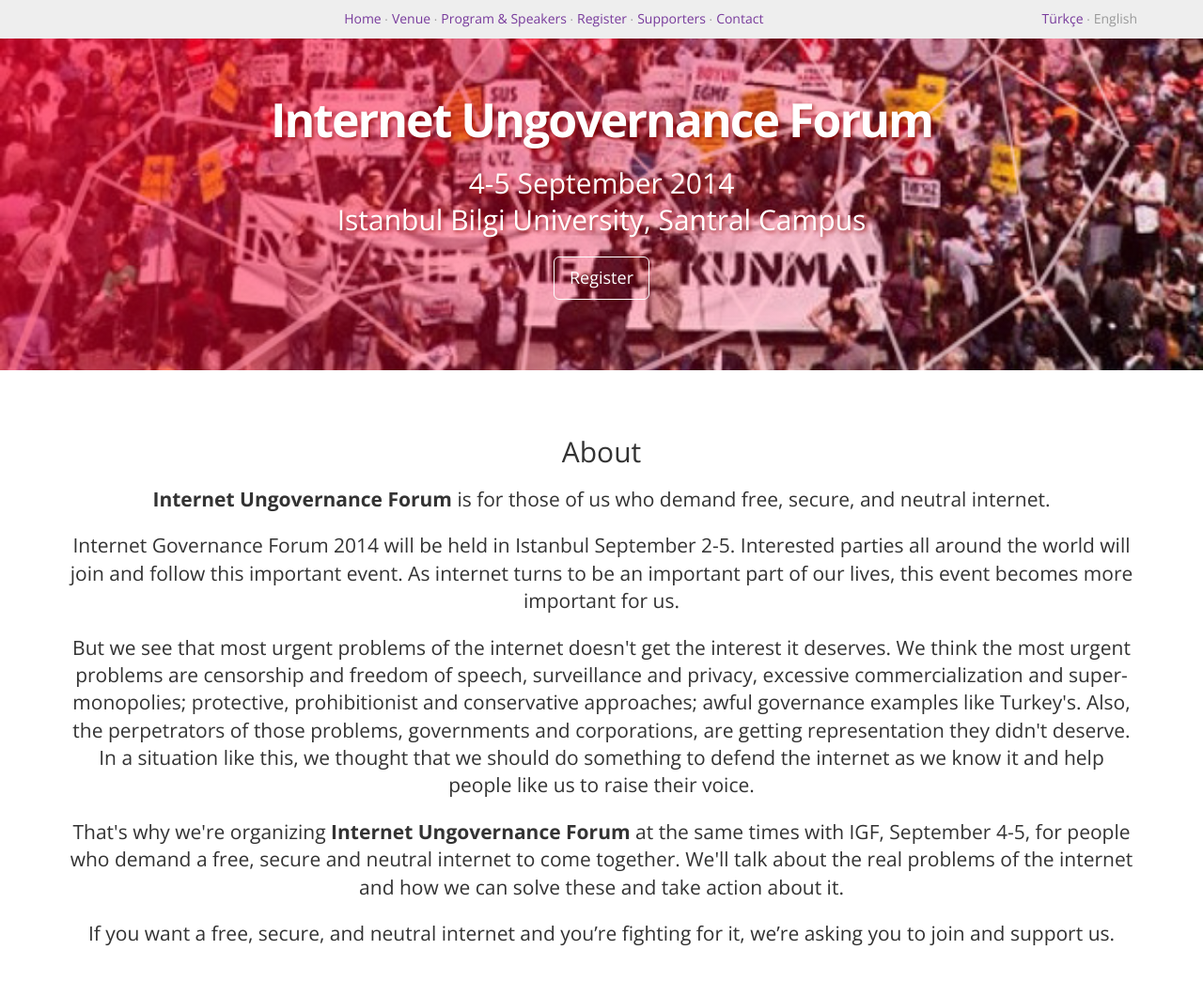
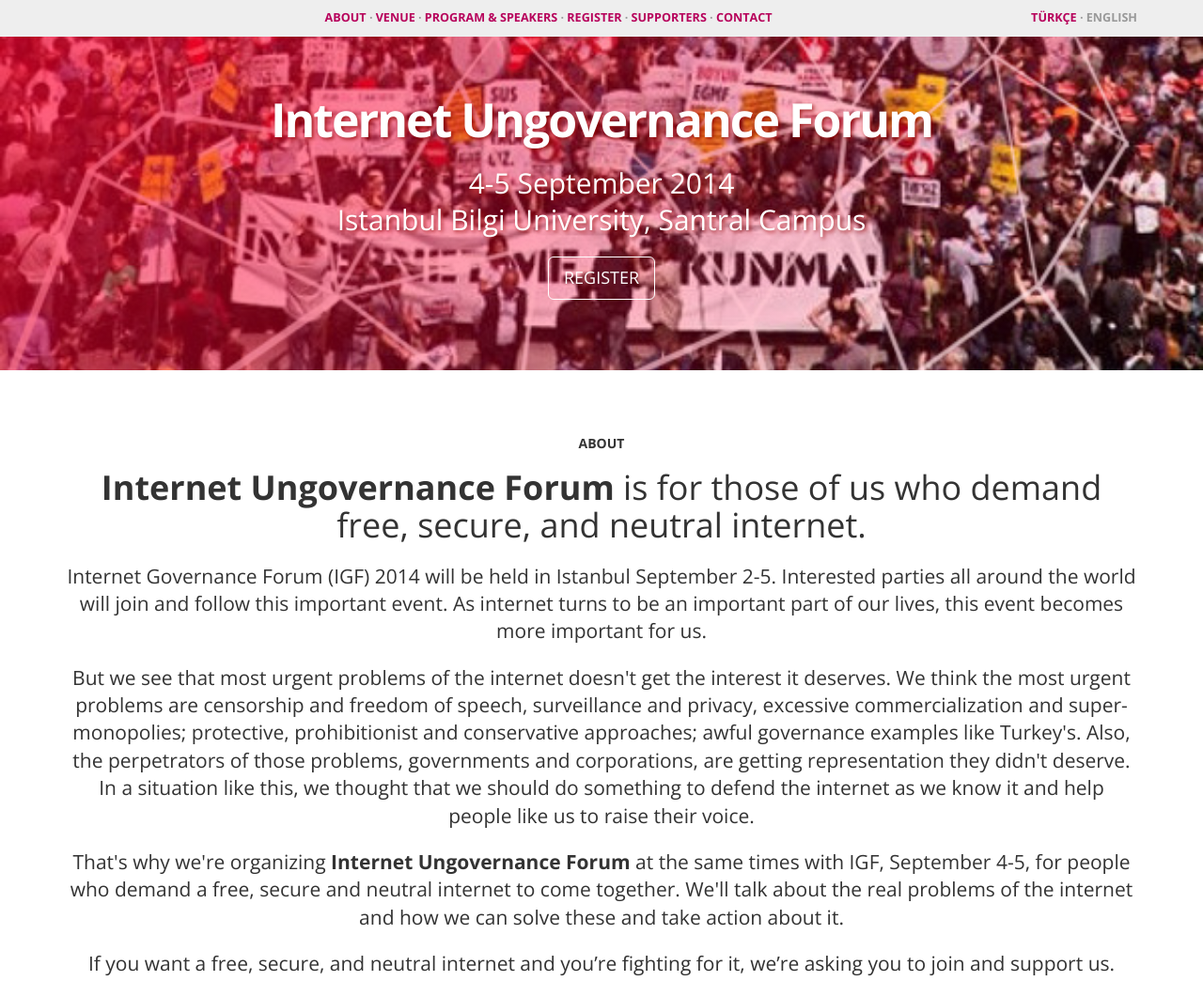
Before and after one commit to arikan/iuf, a plain HTML site: page index.html in a window 1280 px wide. Shown: the top 1044 px of the page at 94% size. Drawn offline with nearby package versions, Linux system fonts and the light colour scheme; grey boxes are pictures that could not be loaded.

Commit message:
nav style daha bold

```diff
--- a/css/style.css
+++ b/css/style.css
@@ -11,7 +11,8 @@ a {
   -o-transition: all ease 150ms;
   transition: all ease 150ms;
   text-decoration: none;
-  color: #783b9c;
+  /*color: #783b9c;*/
+  color: #B7005B;
 }
 a:hover {
   text-decoration: underline;
@@ -22,6 +23,9 @@ a:hover {
   background:#EEEEEE;
   min-height: 10px;
   margin-bottom: 0;
+  text-transform: uppercase;
+  font-weight: 700;
+  font-size: 0.9em;
   /*background-color:rgba(0, 0, 0, 0.0);*/
 }
 .navbar a{
@@ -64,9 +68,16 @@ a:hover {
   border-color: #FFFFFF;
   color: #FFFFFF;
  }
+.body-content h1 {
+  line-height: 1.1;
+  margin-bottom: 20px;
+}
 .body-content h2 {
   margin-top:40px;
   margin-bottom:20px;
+  text-transform: uppercase;
+  font-size: 1.0em;
+  font-weight: 700;
 }
 .body-content .supporters img {
   width:150px;
--- a/index.html
+++ b/index.html
@@ -104,7 +104,7 @@ $ZZ$Z?OO7I??++++++++????+?+++++++=========~~~::::~=$$$Z$8OO8OO8OOOOI=~~~~:::::::
   <div class="navbar navbar-fixed-top pull-right">
     <div class="container text-center" style="color:#999">
       <span class="menu">
-        <a href="#home" class="scroll" lang="en">Home</a> ∙
+        <a href="#home" class="scroll" lang="en">About</a> ∙
         <a href="#venue" class="scroll" lang="en">Venue</a> ∙
         <!-- <a href="#participate" class="scroll" lang="en">Participation</a> ∙ -->
         <a href="#program" class="scroll" lang="en">Program & Speakers</a> ∙
@@ -132,7 +132,7 @@ $ZZ$Z?OO7I??++++++++????+?+++++++=========~~~::::~=$$$Z$8OO8OO8OOOOI=~~~~:::::::
       </h2>
       <p style="margin-top:20px">
         <a href="#register" class="btn btn-default btn-lg btn-outline scroll" role="button" lang="en">
-          Register
+          REGISTER
         </a>
       </p>
     </div>
@@ -142,11 +142,11 @@ $ZZ$Z?OO7I??++++++++????+?+++++++=========~~~::::~=$$$Z$8OO8OO8OOOOI=~~~~:::::::
     <div class="container text-center">
 
         <h2 class="text-center" lang="en">About</h2>
+        <h1>
+          <strong>Internet Ungovernance Forum</strong> is for those of us who demand free, secure, and neutral internet.
+        </h1>
         <p class="lead">
-          <strong>Internet Ungovernance Forum</strong> is for those of us who demand free, secure, and neutral internet.
-        </p>
-        <p class="lead">
-          Internet Governance Forum 2014 will be held in Istanbul September 2-5. Interested parties all around the world will join and follow this important event. As internet turns to be an important part of our lives, this event becomes more important for us.
+          Internet Governance Forum (IGF) 2014 will be held in Istanbul September 2-5. Interested parties all around the world will join and follow this important event. As internet turns to be an important part of our lives, this event becomes more important for us.
         </p>
         <p class="lead">
           But we see that most urgent problems of the internet doesn't get the interest it deserves. We think the most urgent problems are censorship and freedom of speech, surveillance and privacy, excessive commercialization and super-monopolies; protective, prohibitionist and conservative approaches; awful governance examples like Turkey's. Also, the perpetrators of those problems, governments and corporations, are getting representation they didn't deserve. In a situation like this, we thought that we should do something to defend the internet as we know it and help people like us to raise their voice.
--- a/js/tr.js
+++ b/js/tr.js
@@ -4,6 +4,7 @@ Lang.prototype.pack.tr = {"token": {
     "Venue":"Mekan",
     "Program & Speakers":"Program & Konuşmacılar",
     "Register":"Kaydol",
+    "REGISTER":"KAYDOL",
     "Supporters":"Destekleyenler",
     "Contact":"İletişim",
     "4-5 September 2014":"4-5 Eylül 2014",
```
